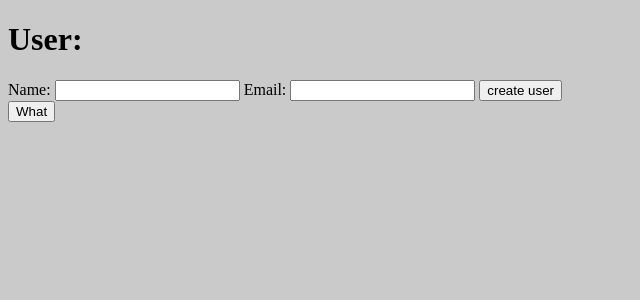
After one commit to Jetmishemoto/Counter, a Flask app: page /show in a window 1280 px wide. The commit adds this page. Shown: the top 300 px of the page, without its empty margins (0-640 px from the left). Run offline with Flask 3, Linux system fonts and the light colour scheme.

Commit message:
checked if user is in session

```diff
--- a/server.py
+++ b/server.py
@@ -1,18 +1,47 @@
-from flask import Flask, render_template, request, redirect
+from flask import Flask, render_template, request, redirect, session
 app = Flask(__name__)
+app.secret_key = 'Password1'
+
+
 
 @app.route('/')
 def index():
+
+
+
+
     return render_template("index.html")
 
-@app.route('/checkout', methods=['POST'])
-def checkout():
+
+@app.route('/users', methods=['POST'])
+def create_user():
+    print("Got Post Info")
+
+
+    # Here we add two properties to session to store the name and email
+
+    session['username'] = request.form['name']
+    session['useremail'] = request.form['email']
+
+
+
+    return redirect('/show')
+
+@app.route('/show')
+
+def show_user():
+
+    session['visiter'] = ''
+    if "visiter" in session:
+        print("A Visiter is in the session")
+
+
+    print("Showing the User Info From the Form")
+
     print(request.form)
-    return render_template("checkout.html")
 
-@app.route('/fruits')
-def fruits():
-    return render_template("fruits.html")
+    return render_template("show.html")
+
 
 if __name__=="__main__":
     app.run(debug=True)
--- /dev/null
+++ b/templates/show.html
@@ -0,0 +1,36 @@
+<!DOCTYPE html>
+<html lang="en">
+<head>
+    <meta charset="UTF-8">
+    <meta name="viewport" content="width=device-width, initial-scale=1.0">
+    <title>ShowPage</title>
+</head>
+<body>
+    <style>
+        body{
+            background-color: rgb(202, 202, 202);
+        }
+
+    </style>
+
+    <h1>User:</h1>
+    <h3>{{session['username']}}</h3>
+    <h3>{{session['useremail']}}</h3>
+    <h3> {{session['visiter']}}</h3>
+
+
+    <form action='/users' method='post'>
+        <label for='name'>Name:</label>
+        <input type='text' name='name'>
+        <label for='email'>Email:</label>
+        <input type='text' name='email'>
+        <input type='submit' value='create user'>
+    </form>
+
+    <form action="/users" method="post">
+        <button>What</button>
+
+    </form>
+
+</body>
+</html>
```
Also changed, not shown: templates/index.html (+50 -1 lines), 2 other files.
